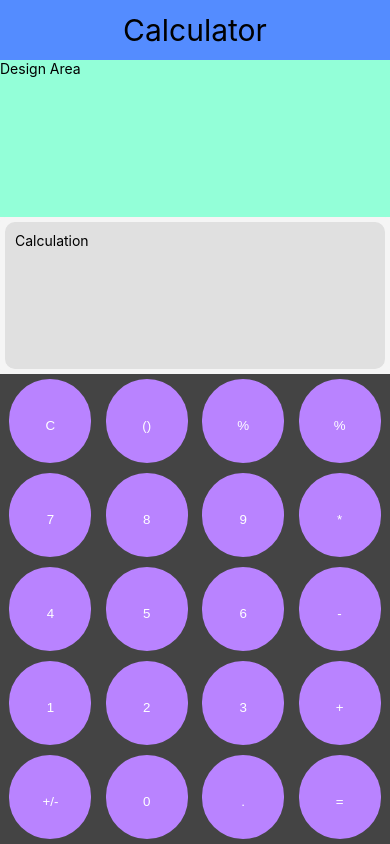
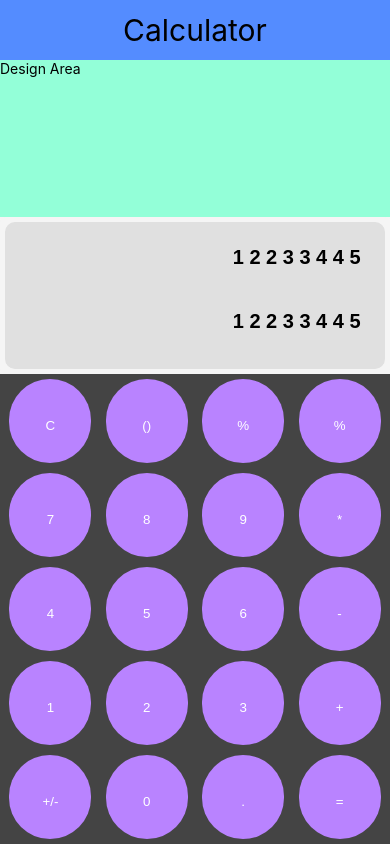
Before and after one commit to SomeshSunariwal/React-Native-Calculator, a React Native app: screen / in a window 390 px wide. Built offline with nearby package versions, Linux system fonts and the light colour scheme.

Commit message:
Changes till number

```diff
--- a/Components/CalculationBox/CalculationBox.js
+++ b/Components/CalculationBox/CalculationBox.js
@@ -5,7 +5,14 @@ export default function CalculationBox() {
   return (
     <View style={styles.OuterBox}>
       <View style={styles.Inner}>
-        <Text>Calculation</Text>
+        <View style={styles.CalculationBox}>
+          <View style={styles.UpperBox}>
+            <Text style={styles.UpperBoxText}>1 2 2 3 3 4 4 5</Text>
+          </View>
+          <View style={styles.LowerBox}>
+            <Text style={styles.LowerBoxText}>1 2 2 3 3 4 4 5</Text>
+          </View>
+        </View>
       </View>
     </View>
   );
@@ -35,4 +42,37 @@ const styles = StyleSheet.create({
     height: "100%",
     borderStyle: "solid",
   },
+  CalculationBox: {
+    flex: 1,
+  },
+  UpperBox: {
+    flex: 1,
+    justifyContent: "flex-end",
+    alignItems: "flex-end",
+  },
+  LowerBox: {
+    flex: 1,
+    justifyContent: "flex-end",
+    alignItems: "flex-end",
+  },
+  UpperBoxText: {
+    flex: 1,
+    padding: "4%",
+    width: "100%",
+    height: "100%",
+    fontSize: 20,
+    textAlign: "right",
+    fontWeight: "bold",
+    fontFamily: "sans-serif",
+  },
+  LowerBoxText: {
+    flex: 1,
+    padding: "4%",
+    width: "100%",
+    height: "100%",
+    textAlign: "right",
+    fontSize: 20,
+    fontWeight: "bold",
+    fontFamily: "sans-serif",
+  },
 });
```
